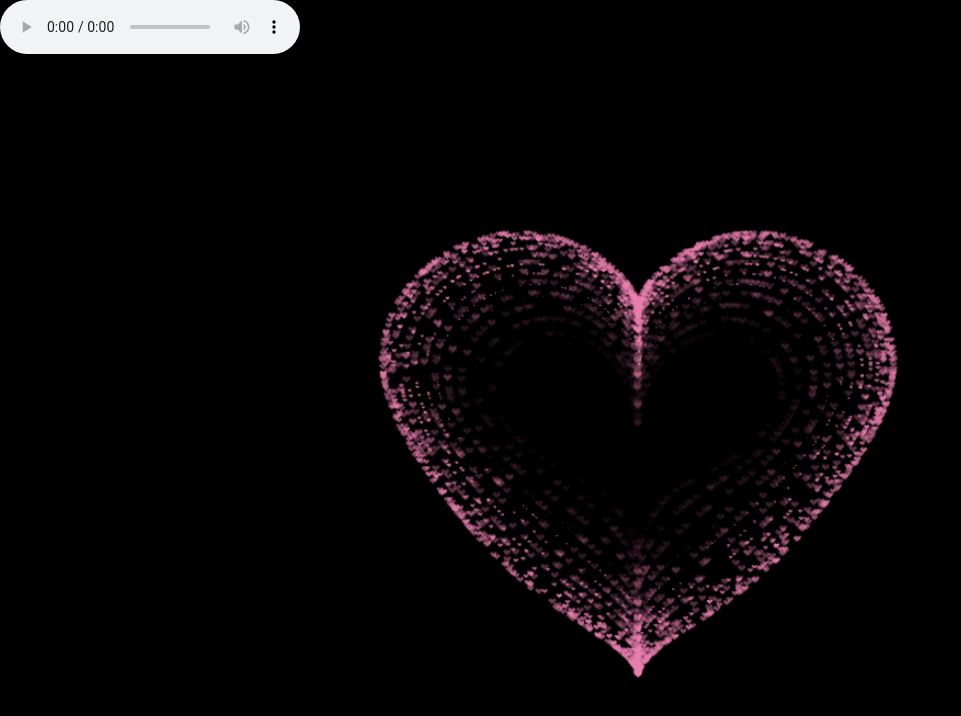
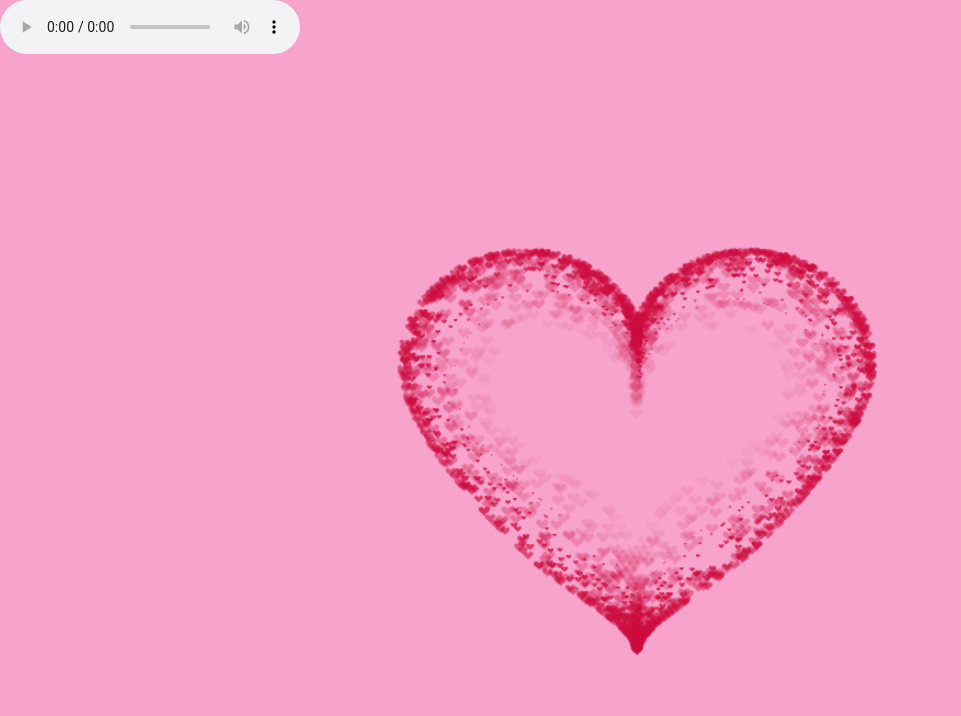
Before and after one commit to DukLug/valungtung, a plain HTML site: page index.html in a window 1280 px wide. Shown: the whole page, without its empty margins (0-961 px from the left). Drawn offline with Linux system fonts and the light colour scheme; animation ran at ten frames a second.

Commit message:
Update index.html

```diff
--- a/index.html
+++ b/index.html
@@ -13,7 +13,7 @@
             overflow: hidden;
             padding: 0;
             margin: 0;
-            background: #000;
+            background: #F7A3CC;
         }
 
         canvas {
@@ -64,11 +64,11 @@
          */
         var settings = {
             particles: {
-                length: 3500, // maximum amount of particles
+                length: 2500, // maximum amount of particles
                 duration: 2.5, // particle duration in sec
-                velocity: 136, // particle velocity in pixels/sec
+                velocity: 100, // particle velocity in pixels/sec
                 effect: -0.95, // play with this for a nice effect
-                size: 13, // particle size in pixels
+                size: 20, // particle size in pixels
             },
         };
 
@@ -270,7 +270,7 @@
                 }
                 context.closePath();
                 // create the fill
-                context.fillStyle = '#ea80b0';
+                context.fillStyle = '#CD0F40';
                 context.fill();
                 // create the image
                 var image = new Image();
```
